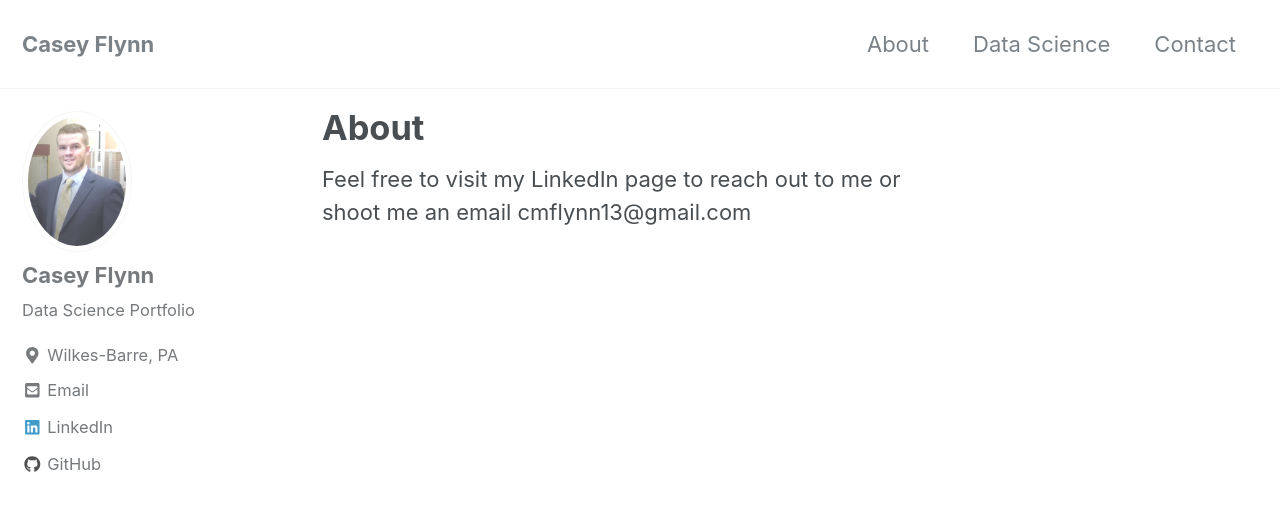
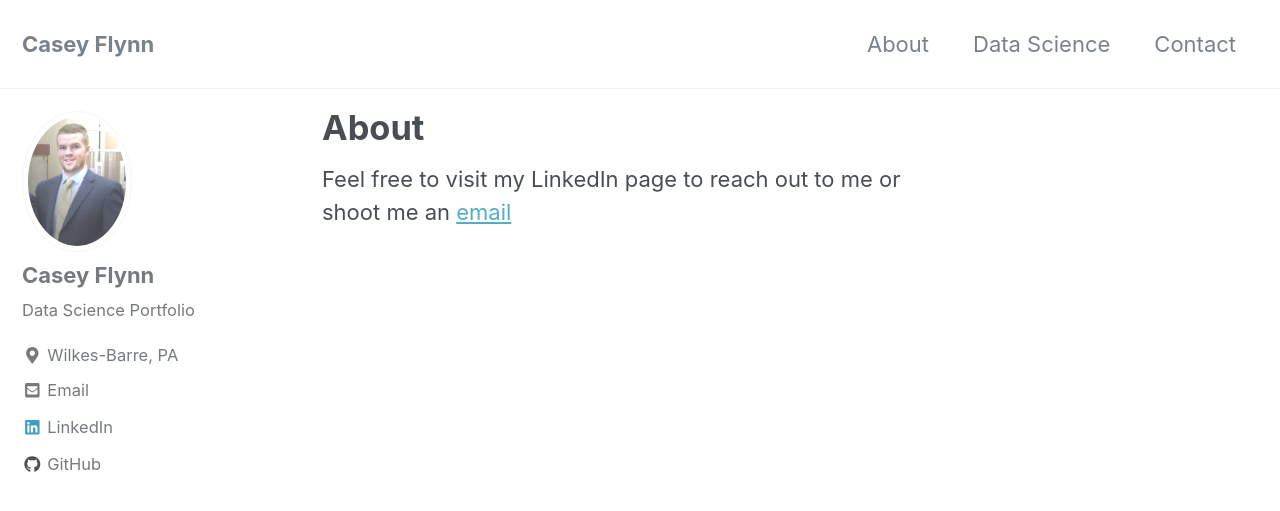
Before and after one commit to cmflynn13/cmflynn13.github.io, a Jekyll site: the page built from _pages/contact.md, in a window 1280 px wide and 900 px high. Shown: the top 511 px of the window. Built offline with Jekyll 4.4.1, drawn with Linux system fonts in a browser that asks for light colours; nearby versions of some CDN libraries.

```diff
--- a/_pages/contact.md
+++ b/_pages/contact.md
@@ -4,5 +4,5 @@ permalink: /about/
 
 ---
 
-Feel free to visit my LinkedIn page to reach out to me or shoot me an email
-cmflynn13@gmail.com
+Feel free to visit my LinkedIn page to reach out to me or shoot me an
+[email](cmflynn13@gmail.com)
```
